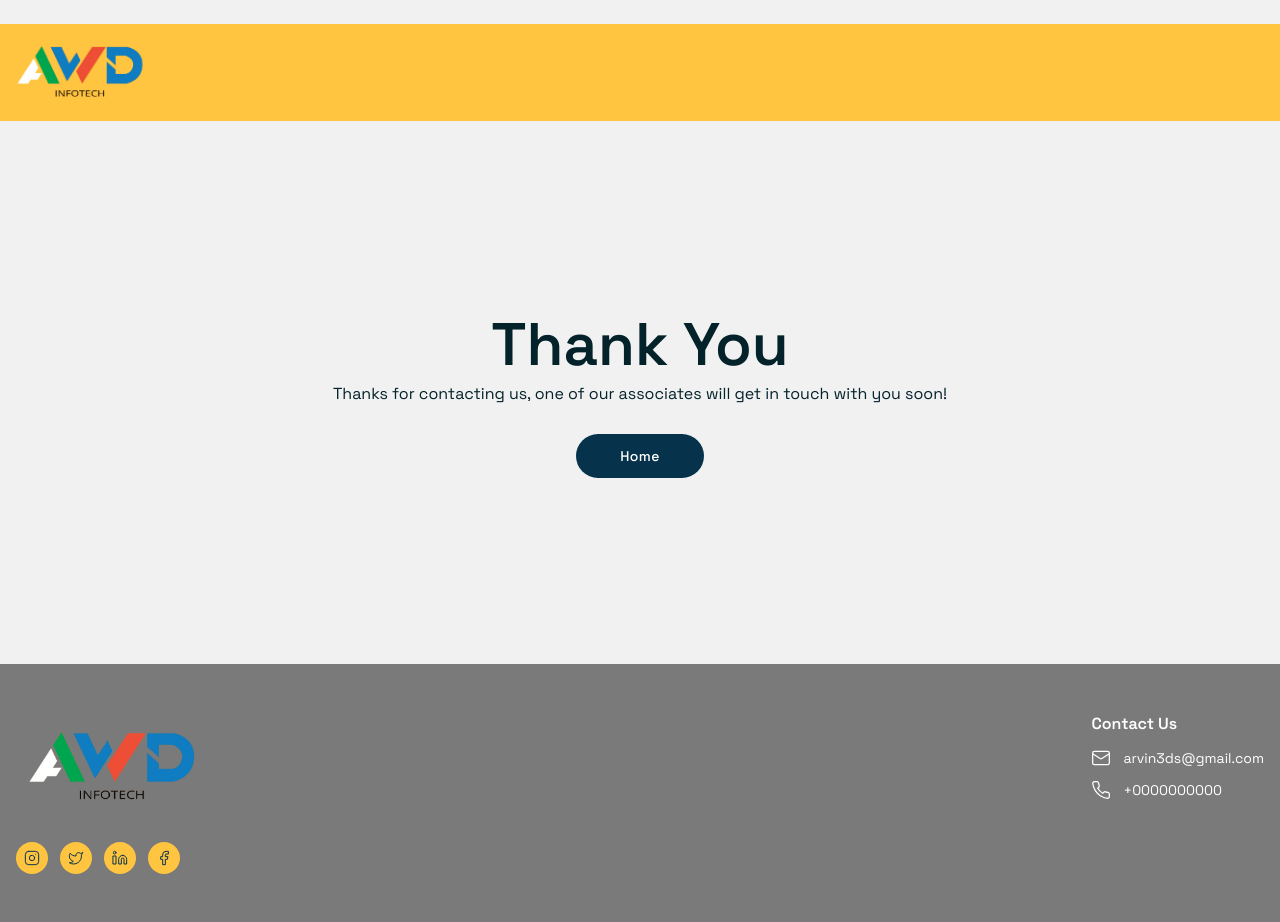
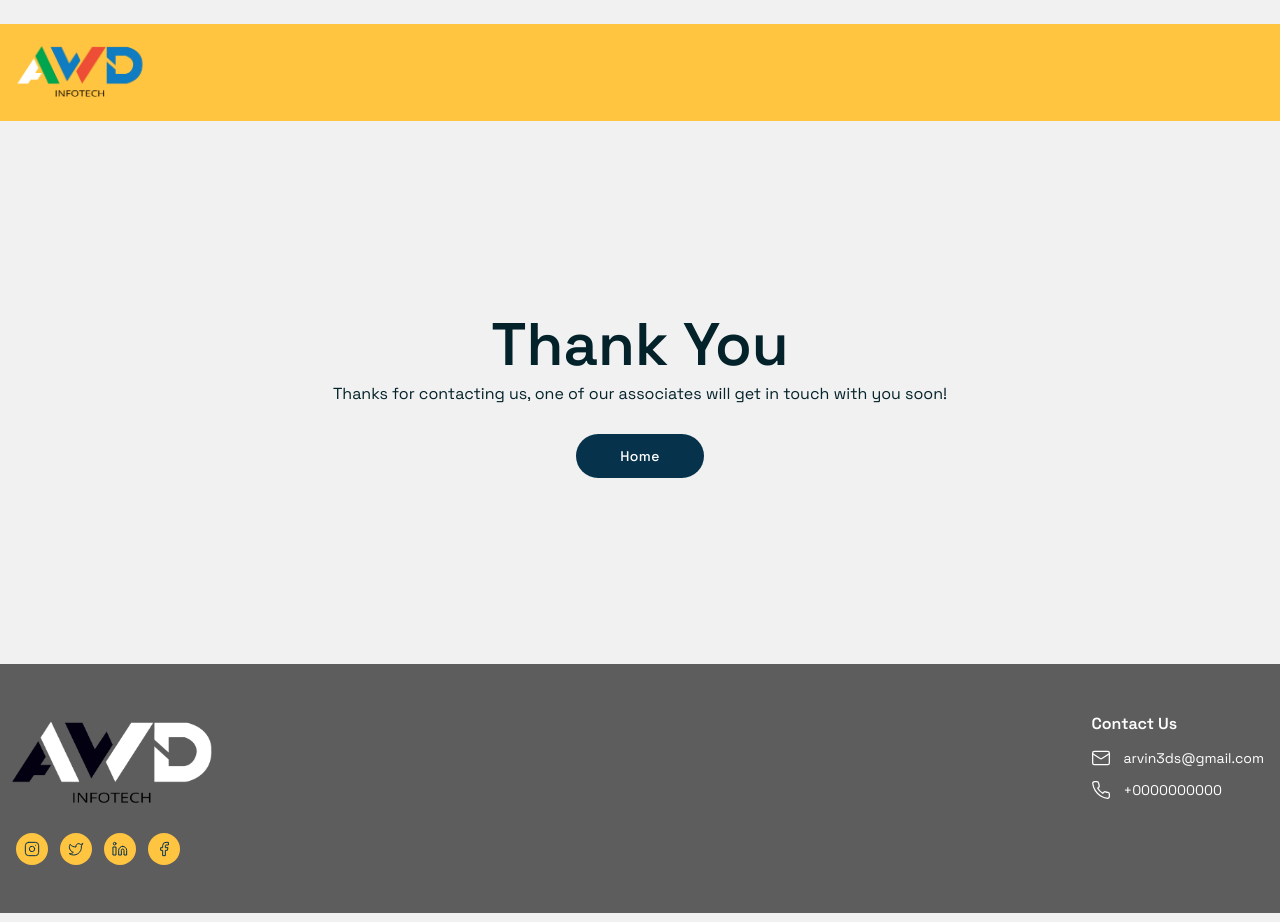
Before and after one commit to pranavpremanand/awd-infotech, a React (Create React App) app: page /thank-you in a window 1280 px wide. Built offline with nearby package versions, Linux system fonts and the light colour scheme; some icons are missing.

Commit message:
footer logo changed

```diff
--- a/src/components/landingPages/LandingFooter.jsx
+++ b/src/components/landingPages/LandingFooter.jsx
@@ -1,5 +1,5 @@
 import React from "react";
-import { companyDetails, logoImg } from "../../constant";
+import { companyDetails, logoBw } from "../../constant";
 import {
   Facebook,
   Instagram,
@@ -13,22 +13,22 @@ import { Helmet } from "react-helmet";
 
 const LandingFooter = () => {
   return (
-    <div className="py-[3rem] bg-[#7a7a7a] text-white">
+    <div className="py-[3rem] bg-[#5d5d5d] text-white">
       <div className="wrapper flex lg:flex-row flex-col gap-7 justify-between">
         <div className="">
           <Helmet>
             {/* Preload the logo image */}
-            <link rel="preload" href={logoImg} as="image" type="image/png" />
+            <link rel="preload" href={logoBw} as="image" type="image/png" />
           </Helmet>
           <img
             width="200"
             height="50"
-            src={logoImg}
+            src={logoBw}
             className="w-[12rem] scale-110 object-contain"
             alt="logo"
           />
           <div className="flex items-center gap-3 mt-5">
-          <Link
+            <Link
               aria-label="Contact us on Instagram"
               to={companyDetails.instagram}
               className="w-[2rem] h-[2rem] rounded-full p-2 bg-secondary hover:bg-primary text-primary hover:text-white hover:-translate-y-1 transition-all duration-300 flex justify-center items-center"
--- a/src/components/website/WebsiteFooter.jsx
+++ b/src/components/website/WebsiteFooter.jsx
@@ -1,5 +1,5 @@
 import React from "react";
-import { companyDetails, logoImg, routes } from "../../constant";
+import { companyDetails, logoBw, routes } from "../../constant";
 import {
   ChevronRight,
   Instagram,
@@ -13,17 +13,17 @@ import { Helmet } from "react-helmet";
 
 const WebsiteFooter = () => {
   return (
-    <div className="py-[3rem] bg-[#7a7a7a] text-white">
+    <div className="py-[3rem] bg-[#5d5d5d] text-white">
       <div className="wrapper flex lg:flex-row flex-col gap-7 sm:gap-14 justify-between">
         <div className="">
           <Helmet>
             {/* Preload the logo image */}
-            <link rel="preload" href={logoImg} as="image" type="image/png" />
+            <link rel="preload" href={logoBw} as="image" type="image/png" />
           </Helmet>
           <img
             width="200"
             height="50"
-            src={logoImg}
+            src={logoBw}
             className="w-[12rem] scale-110 object-contain"
             alt="logo"
           />
--- a/src/constant.js
+++ b/src/constant.js
@@ -1,4 +1,5 @@
 import logoImg from "./assets/logo/logo.png";
+import logoBw from "./assets/logo/logo-bw.png";
 import {
   FaCode,
   FaMobileAlt,
@@ -27,7 +28,7 @@ import { ReactComponent as webServiceIcon3 } from "./assets/svgs/services/Web De
 import { ReactComponent as webServiceIcon4 } from "./assets/svgs/services/UIUX Design.svg";
 import { lazy } from "react";
 
-export { logoImg };
+export { logoImg,logoBw };
 
 const Home = lazy(() => import("./pages/Home"));
 const AboutUs = lazy(() => import("./pages/AboutUs"));
```
Also changed, not shown: src/assets/logo/logo-bw.png (added).
